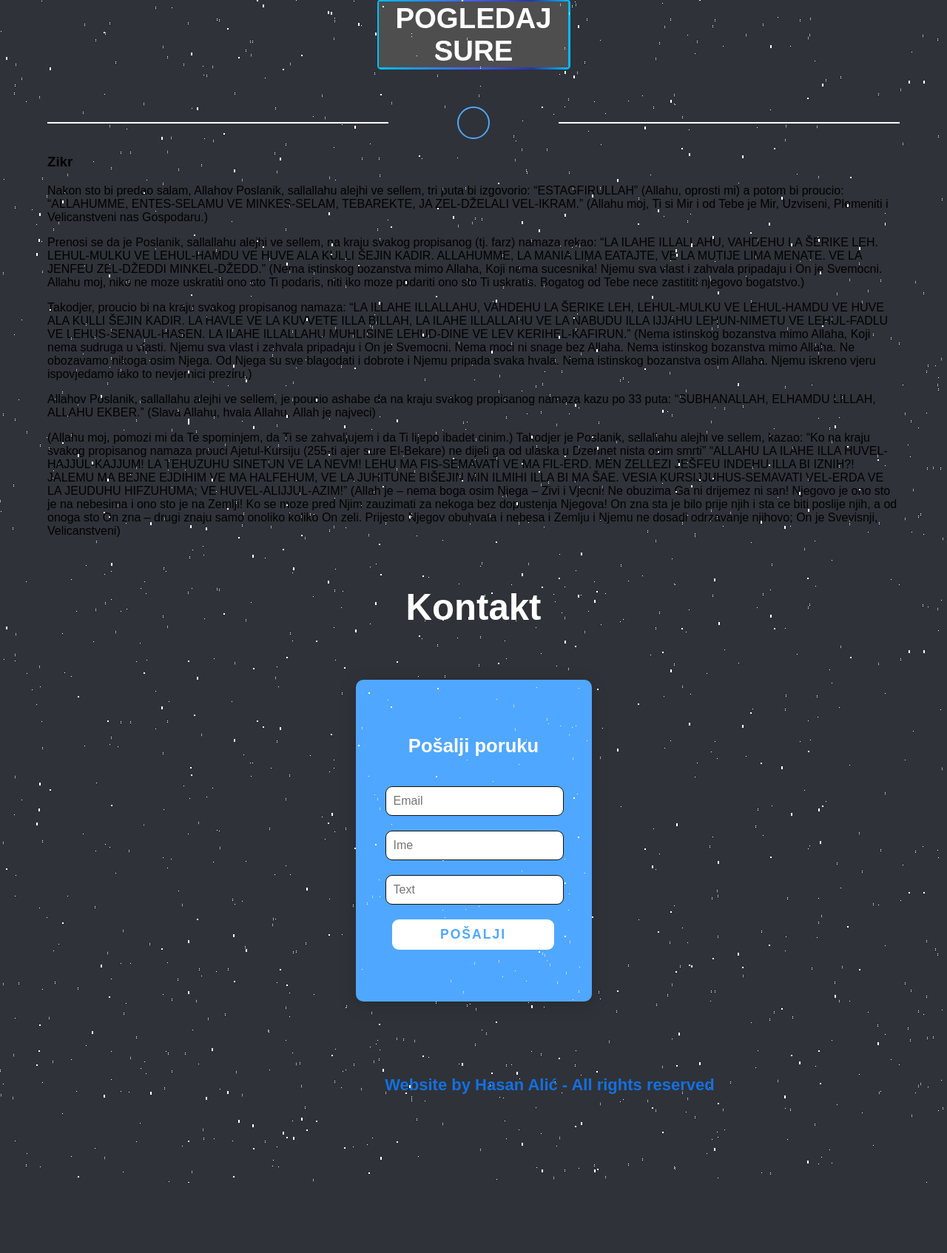
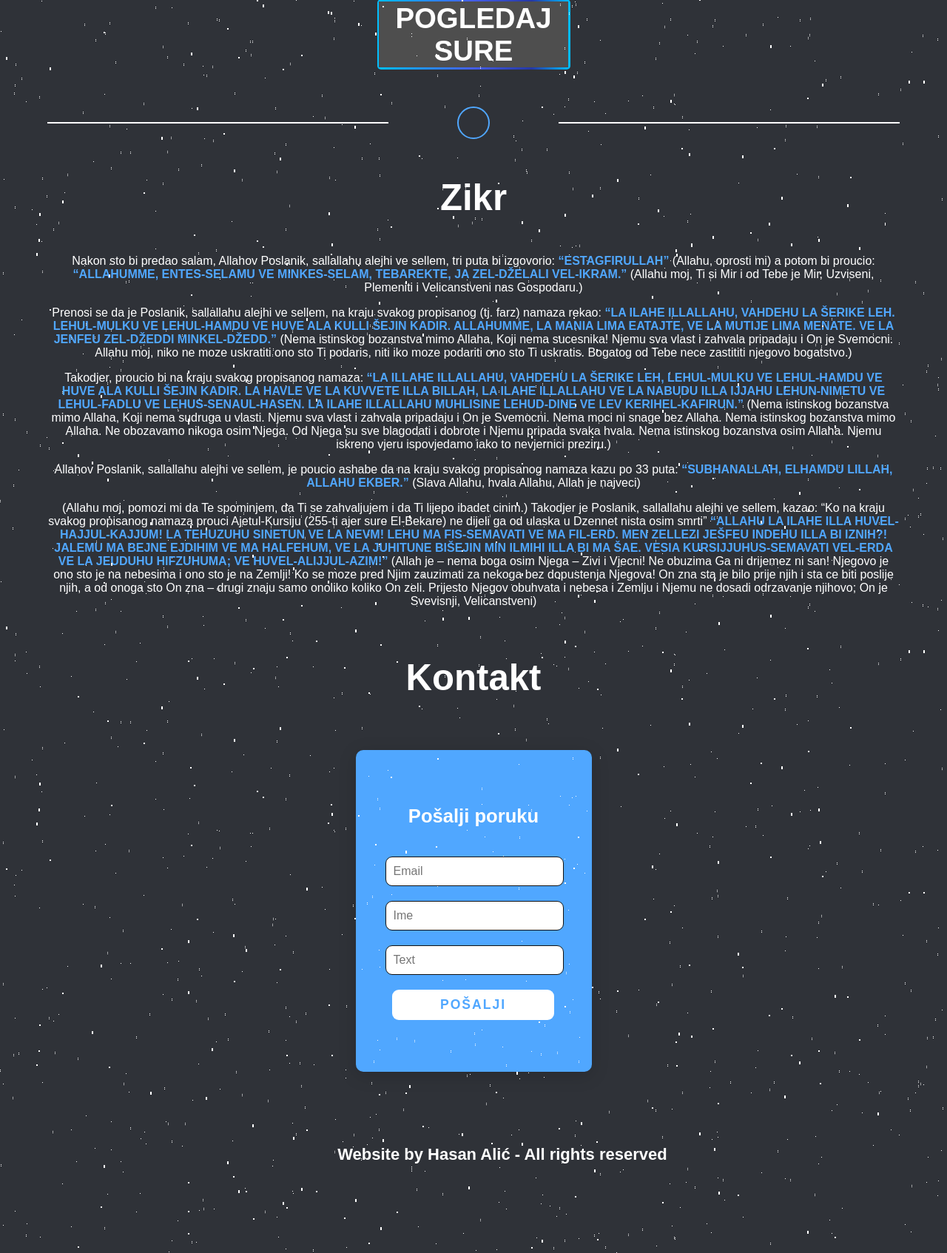
Before and after one commit to H4S0/Islam-in-motion, a PHP site: page / in a window 1280 px wide. Shown: the part 4580-6274 px from the top of the page at 74% size. Before the commit the page ends 6179 px from the top, so only its background shows below. Run offline with PHP 8.4, Linux system fonts and the light colour scheme.

Commit message:
Update style.css

```diff
--- a/style.css
+++ b/style.css
@@ -51,12 +51,9 @@ body, html {
 }
 
 .navbar-right a:hover {
-	color: rgb(103, 149, 235);
+	color: #50A7FF;
 }
 
-.navbar-right a.active {
-	color: white;
-}
 
 .navbar-right a {
 	transition: color 0.2s ;
@@ -659,7 +656,21 @@ body, html {
 	font-size: 1.2cm;
 	margin-top: 3rem;
 }
+.naslov123 h3{
+	color: #fff;
+	text-align: center;
+	font-size: 1.3cm;
+}
 
+.ozikru p{
+	color: white;
+	text-align: center;
+}
+
+.ozikru span{
+	color: #50A7FF;
+	font-weight: 670;
+}
 .butoni {
 	display: flex;
 	align-items: center;
@@ -733,22 +744,8 @@ a {
 	margin-top: 3rem;
 }
 
-i {
-	font-size: 2.3rem;
-	letter-spacing: 7px;
-	margin-top: 2rem;
-	padding-right: 3px;
-}
-
-i:hover {
-	color: #50A7FF;
-	transition: color  ease;
-	font-size: 30px;
-}
-
 h6{
 	font-size: 22px;
 	margin-top: 3.2rem;
-	color: #1470E1;
-
+	color: #fff;
 }
```
